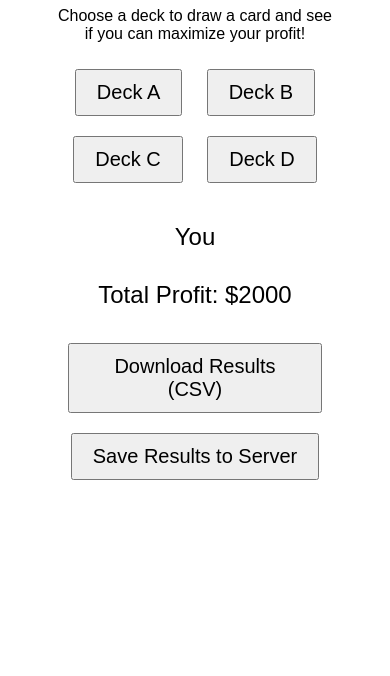
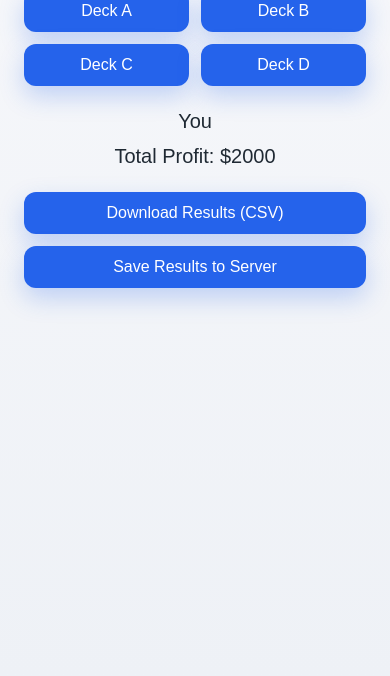
Before and after one commit to keigom/The_Iowa_Gambling_Task, a website: page index.html in a window 390 px wide. Shown: the part 168-844 px from the top of the page. Drawn offline with Linux system fonts and the light colour scheme.

Commit message:
Improve layout responsiveness

```diff
--- a/index.html
+++ b/index.html
@@ -7,21 +7,29 @@
     <link rel="stylesheet" href="styles.css">
 </head>
 <body>
+    <main class="container">
+        <header class="page-header">
             <h1>Iowa Gambling Task</h1>
-    <p>Choose a deck to draw a card and see if you can maximize your profit!</p>
+            <p class="subtitle">Choose a deck to draw a card and see if you can maximize your profit!</p>
+        </header>
 
-    <div id="decks">
+        <section id="decks" aria-label="Card decks">
             <button onclick="drawCard('A')">Deck A</button>
             <button onclick="drawCard('B')">Deck B</button>
             <button onclick="drawCard('C')">Deck C</button>
             <button onclick="drawCard('D')">Deck D</button>
-    </div>
+        </section>
 
-    <p id="immediateResult">You <span id="resultValue"></span></p> <!-- Element to display the immediate result -->
+        <section class="results" aria-live="polite">
+            <p id="immediateResult">You <span id="resultValue"></span></p>
+            <p id="message">Total Profit: $<span id="profit">2000</span></p>
+        </section>
 
-    <p id="message">Total Profit: $<span id="profit">2000</span></p>
+        <div class="actions">
             <button onclick="downloadCSV()">Download Results (CSV)</button>
             <button onclick="saveResults(generateStringRandomly(), computeNetScores())">Save Results to Server</button>
+        </div>
+    </main>
 
     <script src="script.js"></script>
 
--- a/styles.css
+++ b/styles.css
@@ -1,29 +1,105 @@
+* {
+    box-sizing: border-box;
+}
+
 body {
     font-family: Arial, sans-serif;
+    margin: 0;
+    min-height: 100vh;
+    display: flex;
+    justify-content: center;
+    align-items: center;
+    background: linear-gradient(180deg, #f7f8fb 0%, #eef1f6 100%);
+    color: #1f2933;
+}
+
+.container {
+    width: min(100%, 960px);
+    margin: 0 auto;
+    padding: 3rem clamp(1.5rem, 4vw, 3rem);
+    display: flex;
+    flex-direction: column;
+    gap: clamp(1.5rem, 4vw, 3rem);
+}
+
+.page-header {
     text-align: center;
-    padding: 50px;
+}
+
+.page-header h1 {
+    font-size: clamp(2rem, 4vw, 3.25rem);
+    margin-bottom: 0.5rem;
+}
+
+.subtitle {
+    font-size: clamp(1rem, 2.5vw, 1.25rem);
+    color: #52606d;
+    margin: 0;
+}
+
+#decks {
+    display: grid;
+    gap: clamp(0.75rem, 3vw, 1.5rem);
+    grid-template-columns: repeat(auto-fit, minmax(140px, 1fr));
 }
 
 button {
-    padding: 10px 20px;
-    margin: 10px;
-    font-size: 20px;
+    padding: clamp(0.75rem, 2.5vw, 1rem);
+    font-size: clamp(1rem, 2.5vw, 1.25rem);
+    border: none;
+    border-radius: 12px;
+    background-color: #2563eb;
+    color: #ffffff;
+    box-shadow: 0 10px 25px rgba(37, 99, 235, 0.25);
+    transition: transform 0.2s ease, box-shadow 0.2s ease, background-color 0.2s ease;
+    cursor: pointer;
 }
 
-#message {
-    font-size: 24px;
-    margin-top: 30px;
+button:hover,
+button:focus {
+    outline: none;
+    transform: translateY(-2px);
+    background-color: #1d4ed8;
+    box-shadow: 0 12px 30px rgba(29, 78, 216, 0.35);
 }
 
+.results {
+    text-align: center;
+    display: grid;
+    gap: 0.75rem;
+}
+
+#message,
 #immediateResult {
-    font-size: 24px;
-    margin-top: 30px;
+    font-size: clamp(1.25rem, 3vw, 1.75rem);
+    margin: 0;
+}
+
+.actions {
+    display: flex;
+    flex-wrap: wrap;
+    justify-content: center;
+    gap: clamp(0.75rem, 3vw, 1.5rem);
+}
+
+.actions button {
+    flex: 1 1 220px;
 }
 
 .gain {
-    color: green;
+    color: #0f9d58;
 }
 
 .loss {
-    color: red;
+    color: #d93025;
 }
+
+@media (max-width: 600px) {
+    body {
+        align-items: flex-start;
+    }
+
+    .container {
+        padding-block: clamp(2rem, 8vw, 3rem);
+    }
+}
```
Lines whose indentation alone changed are shown as unchanged.
